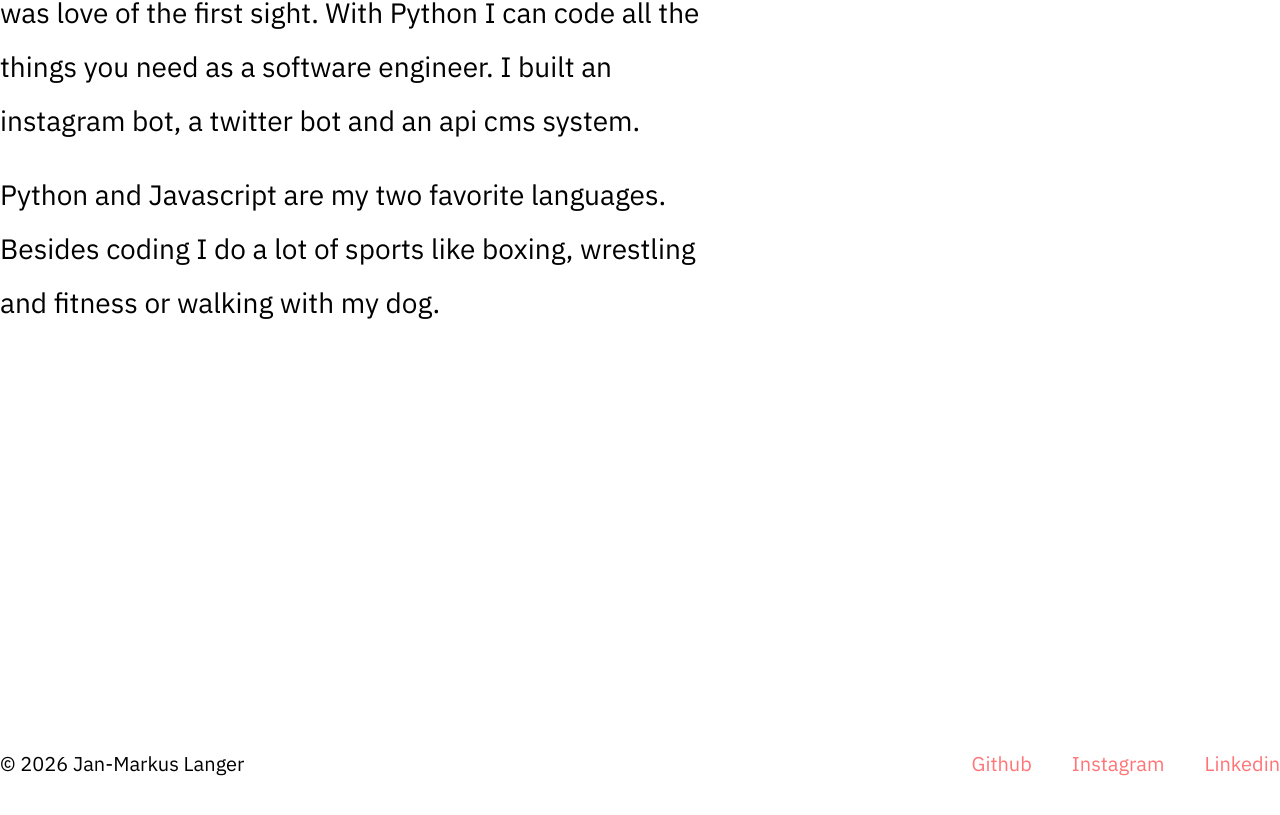
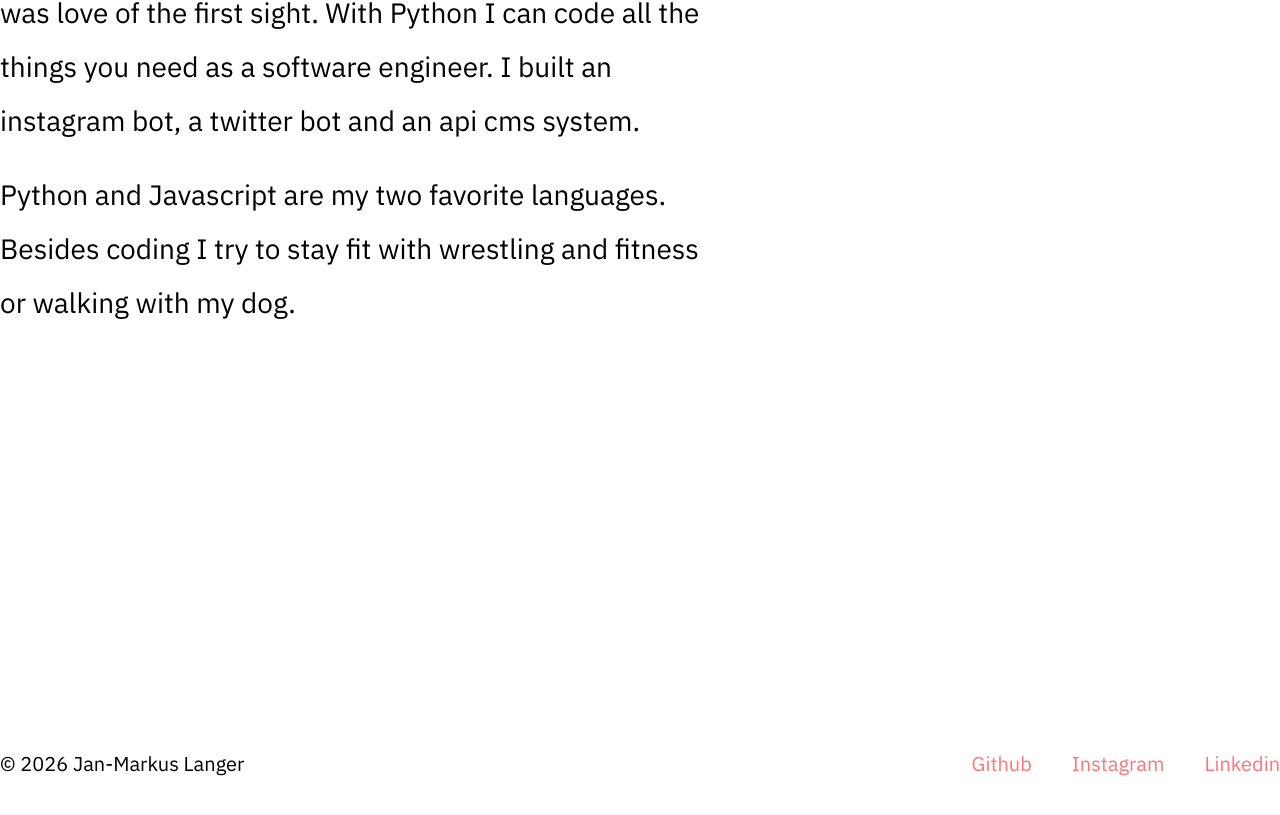
Before and after one commit to janmarkuslanger/janmarkuslanger.github.io, a Nuxt app: page / in a window 1280 px wide. Shown: the part 1597-2412 px from the top of the page. Built offline with nearby package versions, Linux system fonts and the light colour scheme.

Commit message:
Update Intro.vue

```diff
--- a/components/Intro.vue
+++ b/components/Intro.vue
@@ -16,7 +16,7 @@
 
       <div class="text">
         <p>Hey there 👋, my name is Jan and I am a so called computer freak from germany.<br>I love to code all day with tons of coffee.<br>Back in the days as a young student I needed money. So I started coding websites with HTML and CSS.<br>Later on I was learning Javascript which is one of my two favorite languages. Next to Javscript I was learning NodeJS, PHP and MySQL. With those languages and tools I was able to create websites, shops and apps. But that wasn´t enought for me, because PHP didn´t make me happy at all. So I decided to learn Python. It was love of the first sight. With Python I can code all the things you need as a software engineer. I built an instagram bot, a twitter bot and an api cms system.</p>
-        <p>Python and Javascript are my two favorite languages.<br>Besides coding I do a lot of sports like boxing, wrestling and fitness or walking with my dog.</p>
+        <p>Python and Javascript are my two favorite languages.<br>Besides coding I try to stay fit with wrestling and fitness or walking with my dog.</p>
       </div>
 
     </div>
```
